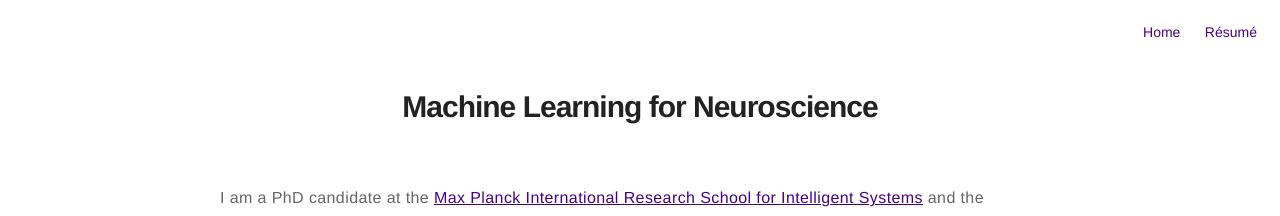
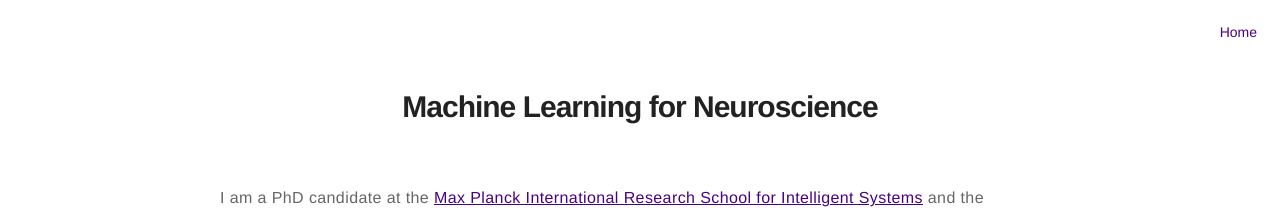
Before and after one commit to michaeldeistler/michaeldeistler.github.io, a Jekyll site: the page built from about.md, in a window 1280 px wide and 900 px high. Shown: the top 216 px of the window. Built offline with Jekyll 4.4.1, drawn with Linux system fonts in a browser that asks for light colours.

Commit message:
update navigation bar

```diff
--- a/_includes/nav.html
+++ b/_includes/nav.html
@@ -31,9 +31,11 @@
         {% endif %}
 
         {% if site.resume == true %}
-            <li class="item">
-                <a class="link" href="{% if site.resume-external %}{{ site.resume-url }}{% else %}{{ site.url }}/{{ site.resume-url }}{% endif %}">Résumé</a>
-            </li>
+            {% if page.title != "About" %}  <!-- Added condition here -->
+                <li class="item">
+                    <a class="link" href="{% if site.resume-external %}{{ site.resume-url }}{% else %}{{ site.url }}/{{ site.resume-url }}{% endif %}">Résumé</a>
+                </li>
+            {% endif %}
         {% endif %}
     </ul>
 </nav>
```
